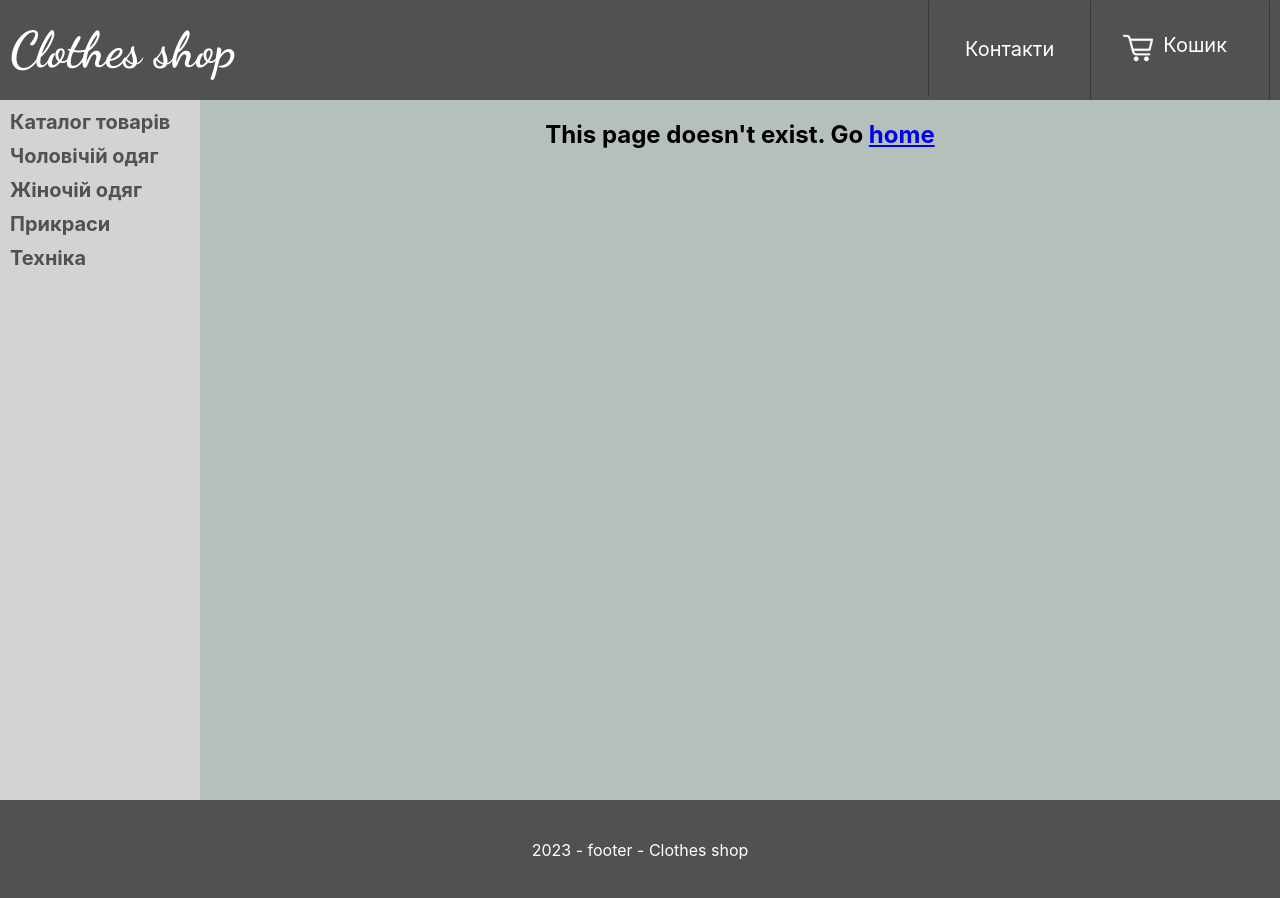
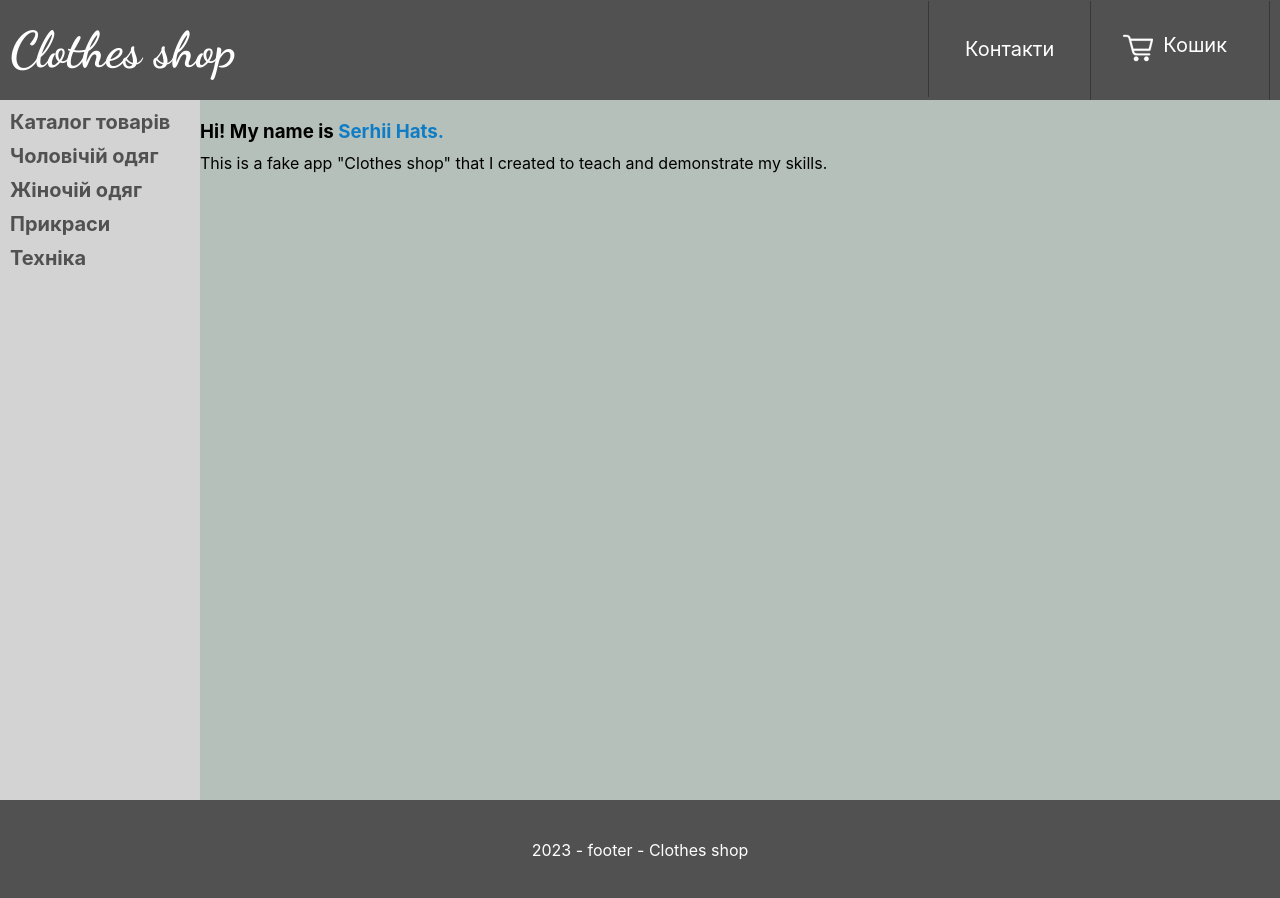
Before and after one commit to SerhiiHats/clothes-shop, a React (Create React App) app: page /about in a window 1280 px wide. Built offline with nearby package versions, Linux system fonts and the light colour scheme.

Commit message:
add about and fix pupop menu

```diff
--- /dev/null
+++ b/src/companents/About/About.js
@@ -0,0 +1,18 @@
+import React from 'react';
+import styles from "./About.module.scss";
+
+const About = () => {
+  return (
+    <div>
+      <h3 className={styles.title}>
+        Hi! My name is
+        <span className={styles.title__name}> Serhii Hats.</span>
+      </h3>
+      <p>This is a fake app "Clothes shop"
+        that I created to teach and demonstrate my skills.
+      </p>
+    </div>
+  );
+};
+
+export default About;
--- /dev/null
+++ b/src/companents/About/About.module.scss
@@ -0,0 +1,10 @@
+@import "./src/index";
+
+.title {
+  margin: 20px 0 10px;
+
+  .title__name{
+    color: $colorActive;
+
+  }
+}
--- a/src/companents/App/App.js
+++ b/src/companents/App/App.js
@@ -12,6 +12,7 @@ import RequireAuth from "../hoc/requireAuth";
 import ErrorBoundary from "../ErrorBoundary/ErrorBoundary";
 import ErrorPage from "../../pages/ErrorPage";
 import CartShopping from "../CartShopping/CartShopping";
+import About from "../About/About";
 
 function App() {
   return (
@@ -49,6 +50,7 @@ function App() {
           <Route path={"/error"} element={<ErrorResponsePage/>}/>
           <Route path={"/auth"} element={<Auth/>}/>
           <Route path={"/cart"} element={<CartShopping/>}/>
+          <Route path={"/about"} element={<About/>}/>
         </Route>
       </Routes>
     </ErrorPage>
--- a/src/companents/FooterMobile/FooterMobile.js
+++ b/src/companents/FooterMobile/FooterMobile.js
@@ -9,32 +9,25 @@ import {setStyleNavAC} from "./setStyleNavAction";
 
 const FooterMobile = () => {
   const [isOpenMenu, setIsOpenMenu] = useState(false);
-  const [comeBack, setComeBack] = useState(false);
+  const [showCart, setShowCart] = useState(true);
+  const [showAbout, setShowAbout] = useState(true);
   const navigate = useNavigate();
   const dispatch = useDispatch();
 
   function handlerBurgerMenu() {
     setIsOpenMenu(!isOpenMenu);
-    if (isOpenMenu) {
-      dispatch(setStyleNavAC(false));
+    isOpenMenu ? dispatch(setStyleNavAC(false)) :
+      dispatch(setStyleNavAC(true));
+  }
 
-    } else {
-      dispatch(setStyleNavAC(true));
-
-      if (comeBack) {
-        navigate(-1);
-        setComeBack(!comeBack);
-      }
-
-    }
-
-    // isOpenMenu ? dispatch(setStyleNavAC(false)) :
-    //   dispatch(setStyleNavAC(true));
+  function handlerAbout() {
+    showAbout === true ? navigate("/about") : navigate(-1);
+    setShowAbout(!showAbout);
   }
 
   function handlerCart() {
-    setComeBack(!comeBack);
-    comeBack === false ? navigate("/cart") : navigate(-1);
+    showCart === true ? navigate("/cart") : navigate(-1);
+    setShowCart(!showCart);
   }
 
   return (
@@ -44,7 +37,7 @@ const FooterMobile = () => {
           <Icon type={iconTypes.burgerMenuOpen}/> :
           <Icon type={iconTypes.burgerMenuClosed}/>}
       </span>
-      <span><Icon type={iconTypes.aboutI}/></span>
+      <span onClick={handlerAbout}><Icon type={iconTypes.aboutI}/></span>
       <span onClick={handlerCart}>
         <CountProducts/>
       </span>
--- a/src/layout/Layout.scss
+++ b/src/layout/Layout.scss
@@ -137,7 +137,7 @@ $heightFooter: $size * 10;
     padding-bottom: calc($heightHeader / 2);
 
     .navMobileOpen {
-      position: absolute;
+      position: fixed;
       left: 0;
       top: calc($heightHeader / 2);
       height: calc(100vh - $heightHeader);
@@ -162,7 +162,7 @@ $heightFooter: $size * 10;
     }
 
     .navMobileClose {
-      position: absolute;
+      position: fixed;
       left: 0;
       top: calc($heightHeader / 2);
       height: calc(100vh - $heightHeader);
```
